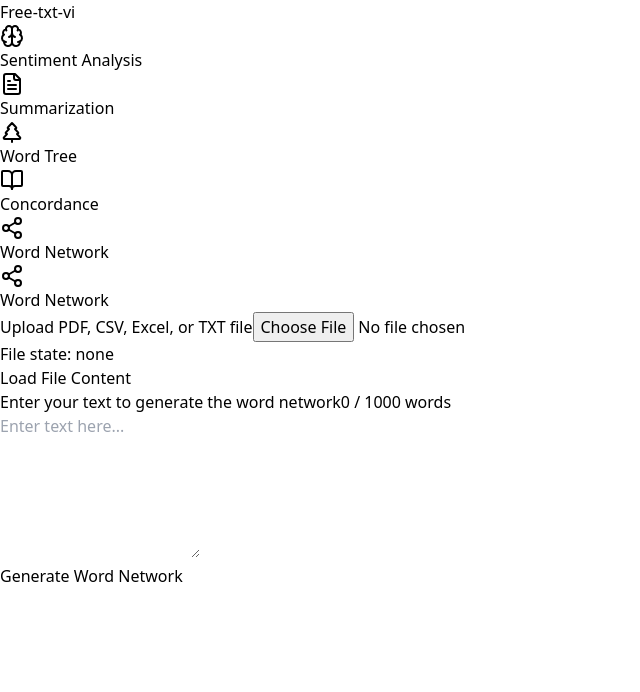
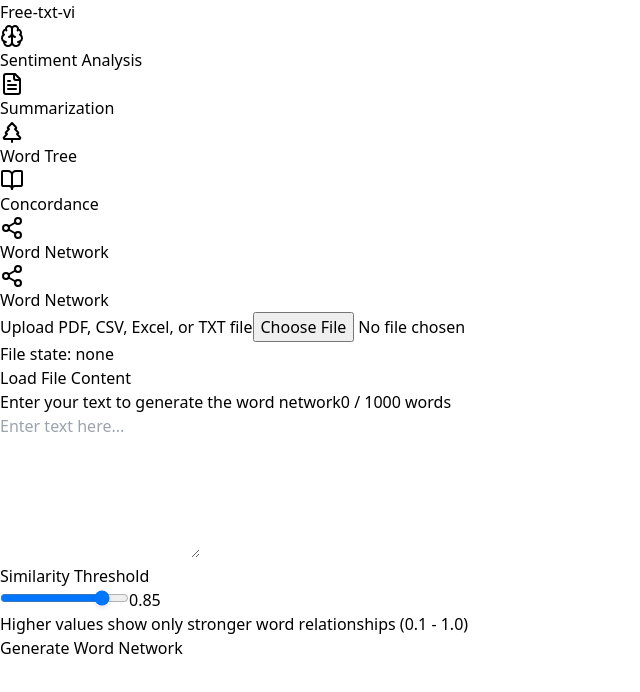
Before and after one commit to VinNLP/Free-txt-vi, a React (Vite) app in the folder web/: page /word-network in a window 1280 px wide. Shown: the top 692 px of the page, without its empty margins (0-640 px from the left). Built offline with nearby package versions, Linux system fonts and the light colour scheme; no server answers.

Commit message:
allow adjust wordnetwork threshold

```diff
--- a/web/src/pages/WordNetwork.tsx
+++ b/web/src/pages/WordNetwork.tsx
@@ -27,6 +27,7 @@
     const [network, setNetwork] = useState<WordNetworkResponse | null>(null);
     const [loading, setLoading] = useState(false);
     const [error, setError] = useState('');
+    const [threshold, setThreshold] = useState(0.85);
     const textareaRef = useRef<HTMLTextAreaElement>(null);
     const networkRef = useRef<HTMLDivElement>(null);
 
@@ -38,7 +39,7 @@
         setLoading(true);
         setError('');
         try {
-            const res = await apiService.wordNetwork({ text, threshold: 0.7 });
+            const res = await apiService.wordNetwork({ text, threshold });
             setNetwork(res);
         } catch (err) {
             setError('Failed to generate word network. Please try again.');
@@ -134,6 +135,29 @@
                             onInput={handleTextareaInput}
                         />
                     </div>
+                    <div>
+                        <label htmlFor="threshold" className="block text-sm font-medium text-gray-700 mb-2">
+                            Similarity Threshold
+                        </label>
+                        <div className="flex items-center space-x-4">
+                            <input
+                                type="range"
+                                id="threshold"
+                                min="0.1"
+                                max="1.0"
+                                step="0.05"
+                                value={threshold}
+                                onChange={(e) => setThreshold(parseFloat(e.target.value))}
+                                className="flex-1 h-2 bg-gray-200 rounded-lg appearance-none cursor-pointer slider"
+                            />
+                            <span className="text-sm font-medium text-gray-700 min-w-[3rem]">
+                                {threshold.toFixed(2)}
+                            </span>
+                        </div>
+                        <p className="text-xs text-gray-500 mt-1">
+                            Higher values show only stronger word relationships (0.1 - 1.0)
+                        </p>
+                    </div>
                     <button
                         onClick={handleGenerateNetwork}
                         disabled={loading}
```
